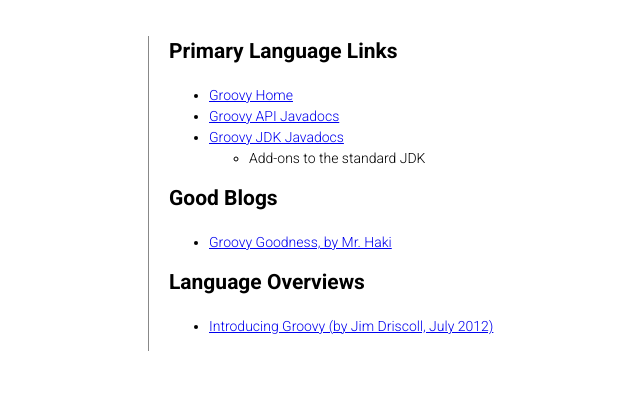
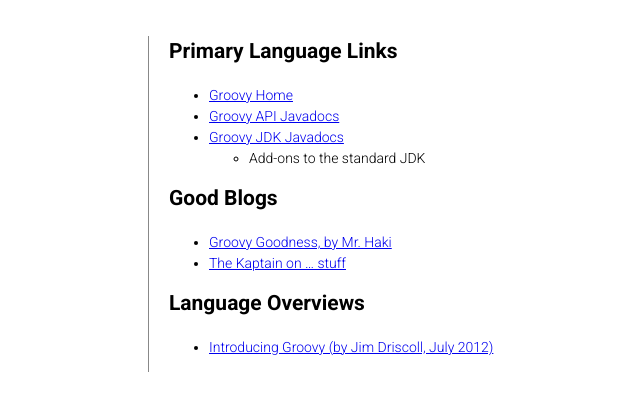
Before and after one commit to jesseplymale/jesseplymale.github.io, a Jekyll site: the page built from groovy/groovyLinks.markdown, in a window 1280 px wide. Shown: the top 411 px of the page, without its empty margins (102-742 px from the left). Built offline with Jekyll 4.4.1, drawn with Linux system fonts in a browser that asks for light colours; Markdown is read by kramdown in place of the engine named in the settings.

Commit message:
Add link

```diff
--- a/groovy/groovyLinks.markdown
+++ b/groovy/groovyLinks.markdown
@@ -13,6 +13,7 @@ title: Links
 ## Good Blogs
 
 *   [Groovy Goodness, by Mr. Haki](http://mrhaki.blogspot.com/search/label/Groovy:Goodness)
+*   [The Kaptain on ... stuff](http://www.kellyrob99.com/blog/)
 
 ## Language Overviews
 *   [Introducing Groovy (by Jim Driscoll, July 2012)](http://www.oracle.com/technetwork/articles/java/groovy-1695411.html)
```
